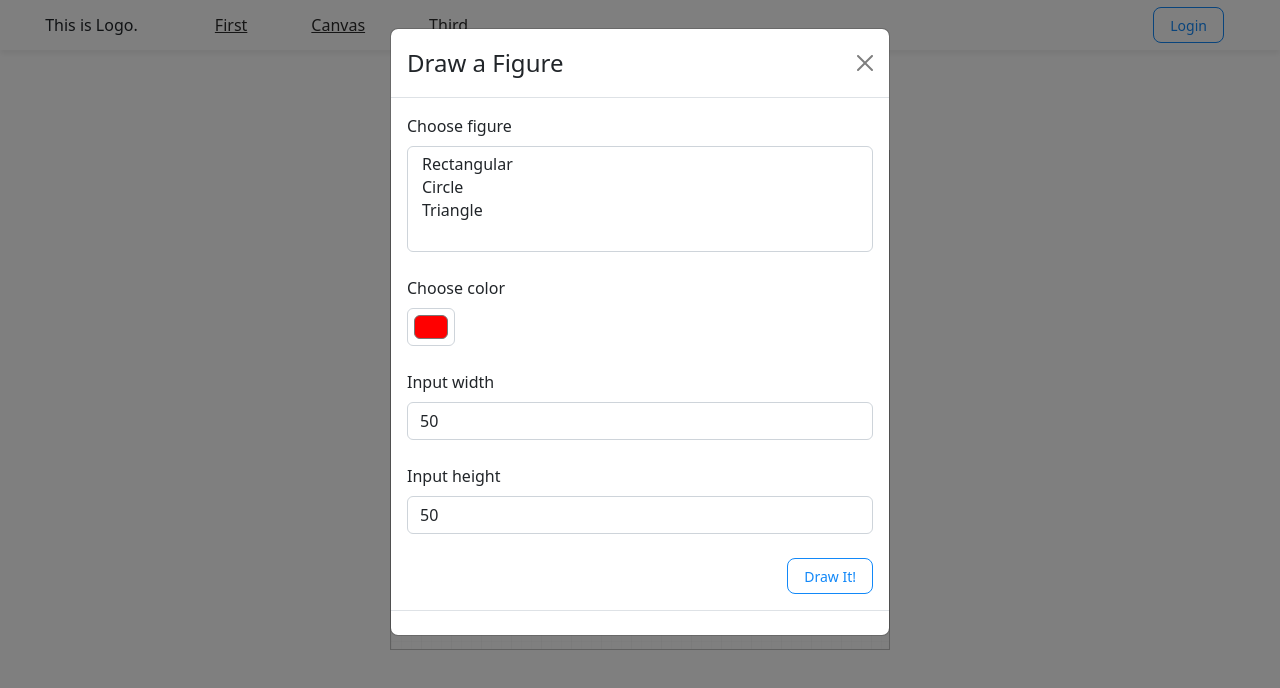
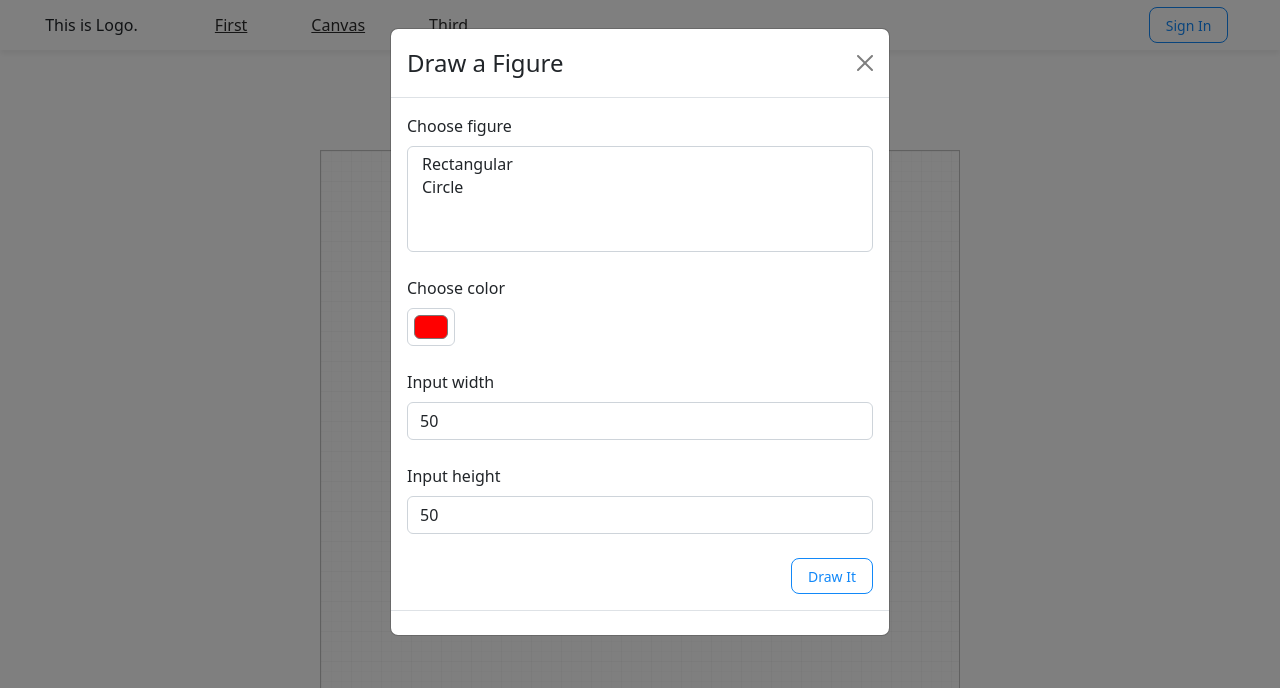
Before and after one commit to dewrain331/weriz-ts, a React (Create React App) app in the folder front/: page /canvas in a window 1280 px wide. Both pictures are taken after a click on the button "Draw a figure". Shown: the top 688 px of the page. Built offline with nearby package versions, Linux system fonts and the light colour scheme.

Commit message:
feat : drawFigure ing...

```diff
--- a/front/src/components/header/index.jsx
+++ b/front/src/components/header/index.jsx
@@ -30,7 +30,7 @@ const Header = () => {
             </ul>
           </Nav>
           <LoginSection>
-            <Button onClick={() => setShowAuthModal(true)}>Login</Button>
+            <Button onClick={() => setShowAuthModal(true)}>Sign In</Button>
           </LoginSection>
         </HeaderWrapper>
       </HeaderContainer>
--- a/front/src/pages/canvas/canvas.style.js
+++ b/front/src/pages/canvas/canvas.style.js
@@ -31,8 +31,8 @@ const CanvasWrapper = styled.div`
 `;
 
 const Drawer = styled.div`
-  width: 500px;
-  height: 500px;
+  width: 40rem;
+  height: 40rem;
   border: 1px solid silver;
   background-size: 10px, 30px, 10px 10px, 30px 30px;
   background-image: linear-gradient(90deg, #00000004 1px, transparent 1px),
--- /dev/null
+++ b/front/src/pages/canvas/drawFigure.js
@@ -0,0 +1,46 @@
+import { useState } from "react";
+import Draggable from "react-draggable";
+
+const DrawFigure = ({ figure, width, height, color }) => {
+  const [Opacity, setOpacity] = useState(false);
+
+  const Draw = () => {
+    if (figure === "Rectangular") {
+      return (
+        <div
+          style={{
+            width: { width },
+            height: { height },
+            backgroundColor: { color },
+            opacity: Opacity ? 0.5 : 1,
+          }}
+        />
+      );
+    } else if (figure === "Circle") {
+      return (
+        <div
+          style={{
+            width: { width },
+            height: { height },
+            backgroundColor: { color },
+            borderRadius: "50%",
+            opacity: Opacity ? 0.5 : 1,
+          }}
+        />
+      );
+    } else {
+      alert("Something is wrong. Check your drawing setting.");
+    }
+  };
+
+  return (
+    <Draggable
+      onStart={() => setOpacity(true)}
+      onStop={() => setOpacity(false)}
+    >
+      {Draw}
+    </Draggable>
+  );
+};
+
+export default DrawFigure;
--- a/front/src/pages/canvas/figureModal.jsx
+++ b/front/src/pages/canvas/figureModal.jsx
@@ -4,6 +4,7 @@ import { Form } from "react-bootstrap";
 import ModalComp from "../../components/modal";
 import Button from "../../components/button";
 import { PushRight } from "./canvas.style";
+import DrawFigure from "./drawFigure";
 
 const FigureModal = ({ show, setShow }) => {
   const [figure, setFigure] = useState("Rectangular");
@@ -11,13 +12,21 @@ const FigureModal = ({ show, setShow }) => {
   const [height, setHeight] = useState("50");
   const [color, setColor] = useState("ff0000");
 
+  const submitHandler = (evt) => {
+    evt.preventDefault();
+    setShow(false);
+    return (
+      <DrawFigure figure={figure} width={width} height={height} color={color} />
+    );
+  };
+
   return (
     <ModalComp
       show={show}
       setShow={setShow}
       title="Draw a Figure"
       main={
-        <Form>
+        <Form onSubmit={submitHandler}>
           <Form.Label>Choose figure</Form.Label>
           <Form.Control
             as="select"
@@ -26,7 +35,6 @@ const FigureModal = ({ show, setShow }) => {
           >
             <option value="Rectangular">Rectangular</option>
             <option value="Circle">Circle</option>
-            <option value="Triangle">Triangle</option>
           </Form.Control>
           <br />
           <Form.Label>Choose color</Form.Label>
@@ -55,7 +63,7 @@ const FigureModal = ({ show, setShow }) => {
           />
           <br />
           <PushRight>
-            <Button>Draw It!</Button>
+            <Button type="submit">Draw It</Button>
           </PushRight>
         </Form>
       }
--- a/front/src/pages/canvas/index.jsx
+++ b/front/src/pages/canvas/index.jsx
@@ -1,5 +1,4 @@
 import { useEffect, useRef, useState } from "react";
-import Draggable from "react-draggable";
 
 import {
   CanvasContainer,
```
